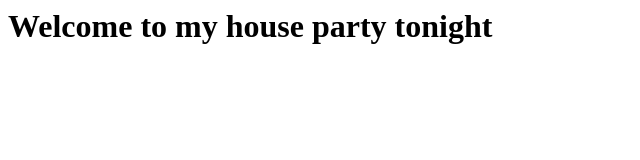
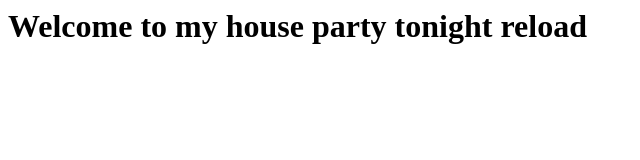
Before and after one commit to MentSyched/mycro-proyect, a plain HTML site: page site/index.html in a window 1280 px wide. Shown: the whole page, without its empty margins (0-640 px from the left). Drawn offline with Linux system fonts and the light colour scheme.

Commit message:
nuevo program

```diff
--- a/site/index.html
+++ b/site/index.html
@@ -3,6 +3,6 @@
 	<title> Bienvenidos a mi repositorio </title>
 </head>
 <body>
-	<h1> Welcome to my house party tonight</h1>
+	<h1> Welcome to my house party tonight reload</h1>
 </body>
 </html>
```
